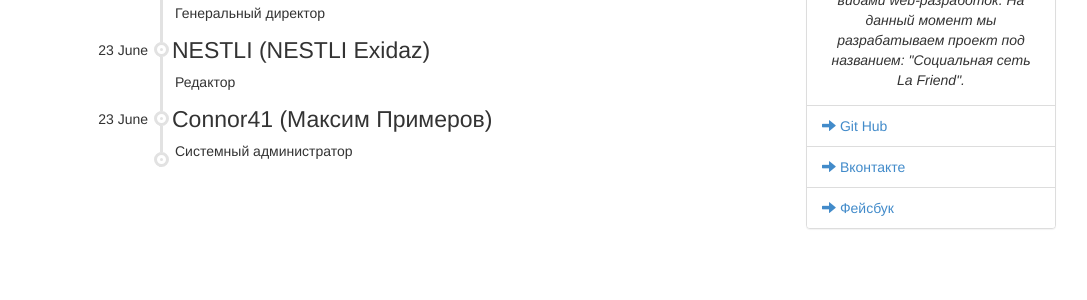
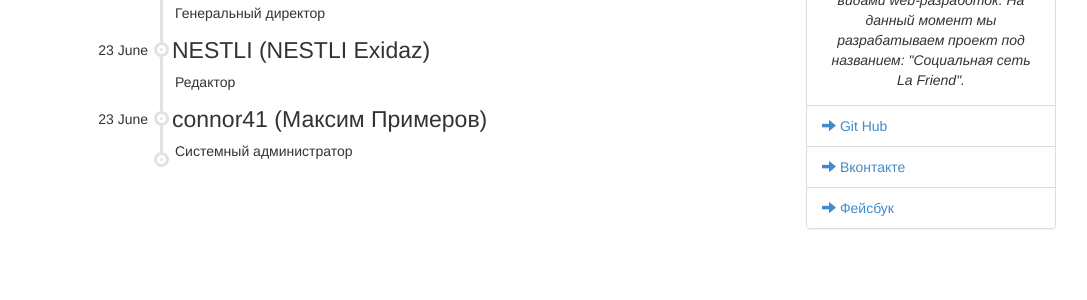
Before and after one commit to jm-organization/jm-organization.github.io, a Jekyll site: the page built from about/index.html, in a window 1280 px wide. Shown: the part 195-495 px from the top of the page, without its empty margins (96-1183 px from the left). Built offline with Jekyll 4.4.1, drawn with Linux system fonts in a browser that asks for light colours.

Commit message:
Начало в добавлении информ. "О нас"

```diff
--- a/about/index.html
+++ b/about/index.html
@@ -9,19 +9,19 @@
     <div class="jm-a-co-workers">
         <div class="jm-a-line"></div>
         <div class="jm-a-collaborators">
-            <div class="jm-a-collaborator">
+            <div class="jm-a-collaborator" id="Magicmen">
                 <div class="jm-ac-date">23 June</div>
                 <div class="jm-ac-cname">Magicmen (Иван Громов)</div>
                 <div class="jm-ac-cinfo">Генеральный директор</div>
             </div>
-            <div class="jm-a-collaborator">
+            <div class="jm-a-collaborator" id="NESTLI">
                 <div class="jm-ac-date">23 June</div>
                 <div class="jm-ac-cname">NESTLI (NESTLI Exidaz)</div>
                 <div class="jm-ac-cinfo">Редактор</div>
             </div>
-            <div class="jm-a-collaborator">
+            <div class="jm-a-collaborator" id="connor41">
                 <div class="jm-ac-date">23 June</div>
-                <div class="jm-ac-cname">Connor41 (Максим Примеров)</div>
+                <div class="jm-ac-cname">connor41 (Максим Примеров)</div>
                 <div class="jm-ac-cinfo">Системный администратор</div>
             </div>
         </div>
```
